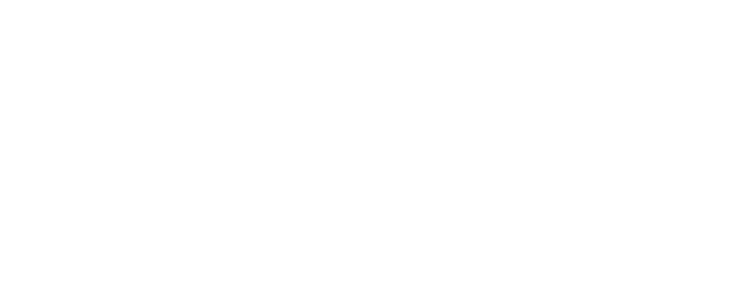
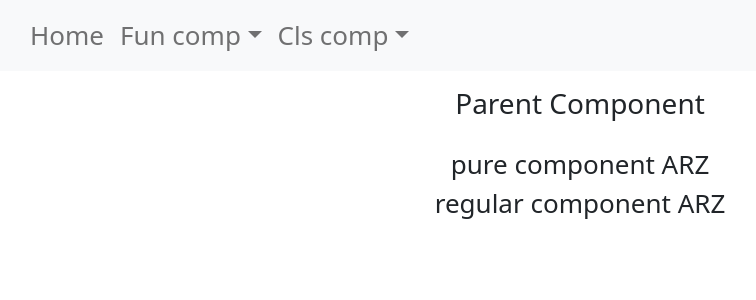
Before and after one commit to antoraphael/Seeker, a React (Create React App) app in the folder client/: page /purecomp in a window 1280 px wide. Before the commit this address had no page. Shown: the top 300 px of the page, without its empty margins (60-816 px from the left). Built offline with nearby package versions, Linux system fonts and the light colour scheme.

Commit message:
pure comp

```diff
--- a/client/src/App.js
+++ b/client/src/App.js
@@ -1,19 +1,19 @@
-import './App.css';
-import LoginPage from './components/login';
-import 'bootstrap/dist/css/bootstrap.min.css';
-import FunComp from './test components/Functional components/functionalComponents';
-import EffectHook from './test components/Functional components/effectHook';
+import "./App.css";
+import LoginPage from "./components/login";
+import "bootstrap/dist/css/bootstrap.min.css";
+import FunComp from "./test components/Functional components/functionalComponents";
+import EffectHook from "./test components/Functional components/effectHook";
 import { Route, Routes, BrowserRouter as Router } from "react-router-dom";
-import LifecycleDemo from './test components/class components/lifecycle';
-import HocMain from './test components/Highorder components/hocMain';
-
+import LifecycleDemo from "./test components/class components/lifecycle";
+import HocMain from "./test components/Highorder components/hocMain";
+import ParentComp from "./test components/pure components/parentComp";
 
 function App() {
   return (
     <Router>
       <div className="App">
         <header className="App-header">
-        <div className='container-fluid'>
+          <div className="container-fluid">
             {/* <LoginPage/> */}
 
             <Routes>
@@ -22,9 +22,7 @@
               <Route path="/effectHook" element={<EffectHook />} />
               <Route path="/lifecycle" element={<LifecycleDemo />} />
               <Route path="/hocmain" element={<HocMain />} />
-
-
-
+              <Route path="/purecomp" element={<ParentComp />} />
 
               {/* <Route path="/newProduct" element={<AddProducts />} />  */}
             </Routes>
--- a/client/src/test components/nav.js
+++ b/client/src/test components/nav.js
@@ -1,8 +1,8 @@
 import React from "react";
-import { Navbar, Container, Nav, NavDropdown } from 'react-bootstrap';
+import { Navbar, Container, Nav, NavDropdown } from "react-bootstrap";
 
 const NavBar = () => {
-    return(
+  return (
     <Navbar bg="light" expand="lg">
       <Container>
         {/* <Navbar.Brand href="#">Demo1</Navbar.Brand> */}
@@ -15,18 +15,20 @@
               <NavDropdown.Item href="/effectHook">useEffect</NavDropdown.Item>
               <NavDropdown.Item href="#action/3.3">Something</NavDropdown.Item>
               <NavDropdown.Divider />
-          <NavDropdown.Item href="#action/3.4">Separated link</NavDropdown.Item>
+              <NavDropdown.Item href="#action/3.4">
+                Separated link
+              </NavDropdown.Item>
             </NavDropdown>
             <NavDropdown title="Cls comp" id="basic-nav-dropdown">
               <NavDropdown.Item href="/lifecycle">Lifecycle</NavDropdown.Item>
               <NavDropdown.Item href="/hocmain">Highorder</NavDropdown.Item>
-
+              <NavDropdown.Item href="/purecomp">Pure Comp</NavDropdown.Item>
             </NavDropdown>
           </Nav>
         </Navbar.Collapse>
       </Container>
     </Navbar>
   );
-}
+};
 
 export default NavBar;
--- /dev/null
+++ b/client/src/test components/pure components/parentComp.js
@@ -0,0 +1,35 @@
+import React, { Component } from "react";
+import PureComp from "./pureComp";
+import RegularComp from "./regularComp";
+import NavBar from "../nav";
+
+class ParentComp extends React.Component {
+  constructor(props) {
+    super(props);
+
+    this.state = {
+      name: "ARZ",
+    };
+  }
+
+  componentDidMount() {
+    setInterval(() => {
+      this.setState({
+        name: "ARZ",
+      });
+    }, 2000);
+  }
+  render() {
+    console.log("parent comp rendered -----------------------------");
+    return (
+      <div>
+        <NavBar />
+        <p className="h3 mb-4 mt-3">Parent Component</p>
+        <PureComp name={this.state.name} />
+        <RegularComp name={this.state.name} />
+      </div>
+    );
+  }
+}
+
+export default ParentComp;
--- /dev/null
+++ b/client/src/test components/pure components/pureComp.js
@@ -0,0 +1,8 @@
+import React, { PureComponent } from "react";
+
+export default class PureComp extends React.PureComponent {
+  render() {
+    console.log("pure comp");
+    return <div>pure component {this.props.name}</div>;
+  }
+}
--- /dev/null
+++ b/client/src/test components/pure components/regularComp.js
@@ -0,0 +1,8 @@
+import React, { Component } from "react";
+
+export default class RegularComp extends React.Component {
+  render() {
+    console.log("regular comp");
+    return <div>regular component {this.props.name}</div>;
+  }
+}
```
Lines whose indentation alone changed are shown as unchanged.
